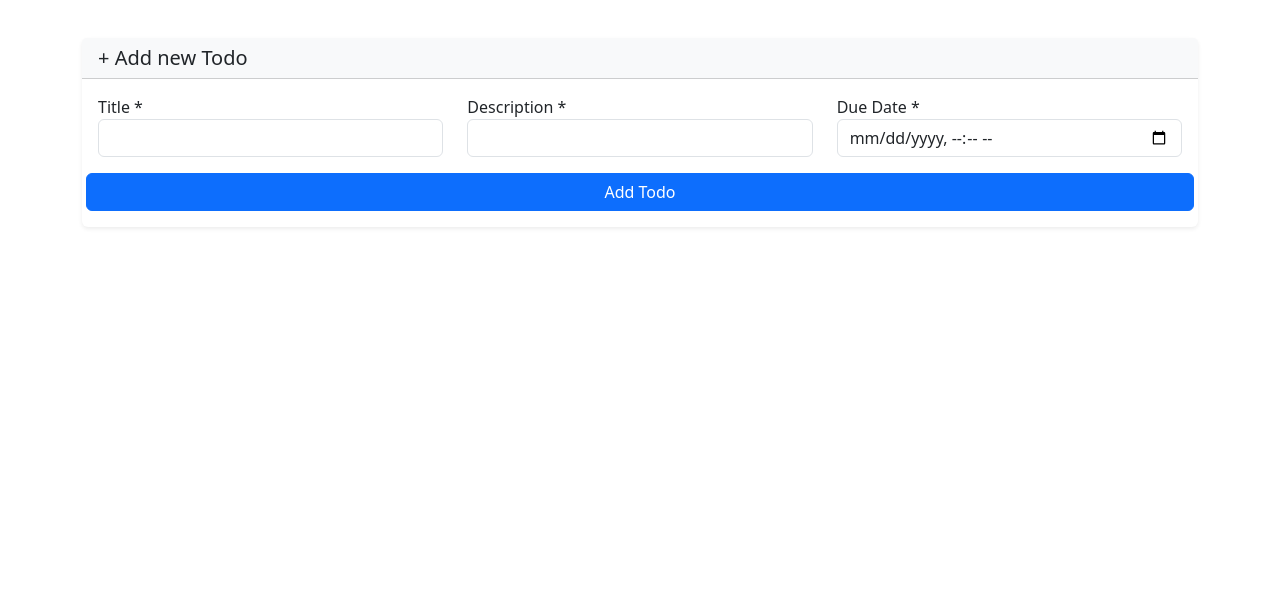
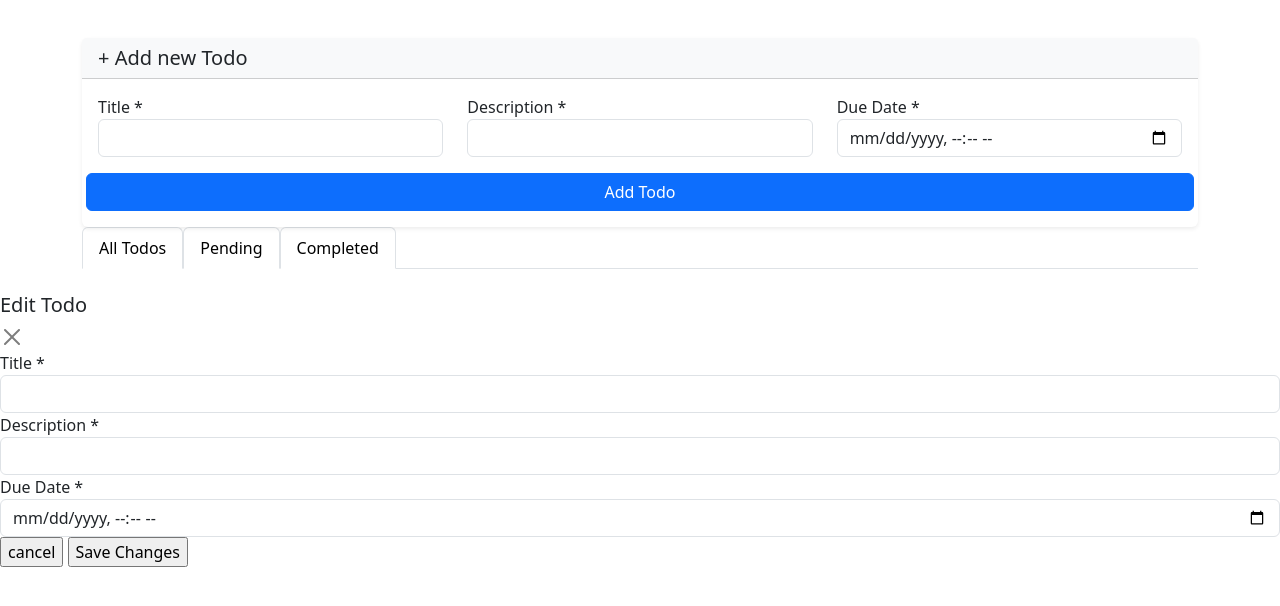
Before and after one commit to maleesha02/todo-app-mern, a plain HTML site: page todo-app-web/dashboard.html in a window 1280 px wide. Shown: the part 72-678 px from the top of the page. Drawn offline with nearby package versions, Linux system fonts and the light colour scheme; sample sign-in values are in the browser's storage.

Commit message:
updated dashboard.html

```diff
--- a/todo-app-web/dashboard.html
+++ b/todo-app-web/dashboard.html
@@ -34,15 +34,15 @@
                         <div class="row">
                             <div class="col-md-4 mb-3">
                             <label for="todoTitle" class="form-lable">Title *</label>
-                            <input type="text" class="form-control" id="todoTitle"/>
+                            <input type="text" class="form-control" id="todoTitle" required/>
                             </div>
                             <div class="col-md-4 mb-3">
                                 <label for="todoDescription" class="form-lable">Description *</label>
-                                <input type="text" class="form-control" id="todoDescription"/>
+                                <input type="text" class="form-control" id="todoDescription" required/>
                             </div>
                             <div class="col-md-4 mb-3">
                                 <label for="todoDueDate" class="form-lable">Due Date *</label>
-                                <input type="datetime-local" class="form-control" id="todoDueDate"/>
+                                <input type="datetime-local" class="form-control" id="todoDueDate" required/>
                             </div>
                             <button class="btn btn-primary" type="submit">Add Todo</button>
                         </div>
@@ -51,12 +51,93 @@
             </div>
         </div>
         <div class="col-12">
-
+             <ul class="nav nav-tabs mb-4" id="todoTabs">
+                <li class="nav-item">
+                    <button type="button" class="nav-link active" id="all-tab" data-bs-toggle="tab" data-bs-target="#all">
+                        All Todos
+                    </button>
+                </li>
+                <li class="nav-item">
+                    <button type="button" class="nav-link active" id="pending-tab" data-bs-toggle="tab" data-bs-target="#pending">
+                        Pending
+                    </button>
+                </li>
+                <li class="nav-item">
+                    <button type="button" class="nav-link active" id="completed-tab" data-bs-toggle="tab" data-bs-target="#completed">
+                        Completed
+                    </button>
+                </li>
+             </ul>
+             <div class="tab-content" id="todoTabContent">
+                <div class="tab-pane fade show active" id="all">
+                    <div id="allTodos"></div>
+                </div>
+                <div class="tab-pane fade" id="all">
+                    <div id="pendingTodos"></div>
+                </div>
+                <div class="tab-pane fade" id="all">
+                    <div id="completedTodos"></div>
+                </div>
+             </div>
         </div>
     </div>
 </div>
+
+<!--edit-todo-model-->
+<div class="model-fade" id="editToolModel" tabIndex="-1">
+    <div class="model-dialog">
+        <div class="model-content">
+            <div class="model-header">
+                <h5 class="model-title">Edit Todo</h5>
+                <button type="button" class="btn-close" data-bs-dismiss="model"></button>
+            </div>
+            <div class="model-body">
+                <form id="editTodoForm">
+                    <input type="hidden" id="editTodoId"/>
+                    <div class="col-12">
+                        <label for="editTodoTitle">Title *</label>
+                        <input type="text" class="form-control" id="editTodoTitle" required/>
+                    </div>
+                    <div class="col-12">
+                        <label for="editTodoDescription">Description *</label>
+                        <input type="text" class="form-control" id="editTodoDescription" required/>
+                    </div>
+                    <div class="col-12">
+                        <label for="editTodoDueDate">Due Date *</label>
+                        <input type="datetime-local" class="form-control" id="editTodoDueDate" required/>
+                    </div>
+                </form>
+            </div>
+            <div class="model-footer">
+                <input type="button" value="cancel" ckass="btn btn-secondary" data-bs-dismiss="model">
+                <input type="button" value="Save Changes" ckass="btn btn-custom" onlick="updateTodo()">
+            </div>
+        </div>
+    </div>
+</div>
+<!--edit-todo-model-->
+<div id="loadingSpinner" class="position-fixed top-50 start-50 translate-middle" style="display: none; z-index: 9999">
+    <div class="spinner-border text-primary" role="status">
+        <span class="visually-hidden">Loading...</span>
+    </div>
+</div>
+<div class="toast-container position-fixed bottom-0 end-0 p-3">
+    <div id="toastMessage" class="toast" role="alert">
+        <div class="toast header">
+            <strong class="me-auto">Notifications</strong>
+            <button type="button" class="btn-close" data-bs-dismiss="toast"></button>
+        </div>
+        <div class="toast-body" id="toastBody"></div>
+    </div>
+</div>
+
+
 <!--==========================-->
+<script src="https://ajax.googleapis.com/ajax/libs/jquery/3.7.1/jquery.min.js"></script>
+<script src="https://cdn.jsdelivr.net/npm/bootstrap@5.3.8/dist/js/bootstrap.bundle.min.js" integrity="sha384-FKyoEForCGlyvwx9Hj09JcYn3nv7wiPVlz7YYwJrWVcXK/BmnVDxM+D2scQbITxI" crossorigin="anonymous"></script>
+
 <script>
+    const baseUrl = 'http://localhost:3000/api/v1';
     const token = localStorage.getItem('token');
     if(!token){
         window.location.href='login.html';
@@ -66,6 +147,10 @@
         localStorage.removeItem('token');
         window.location.href='index.html';
     })
+
+    const updateTodo = function (){
+
+    }
 </script>
 </body>
 </html>
```
